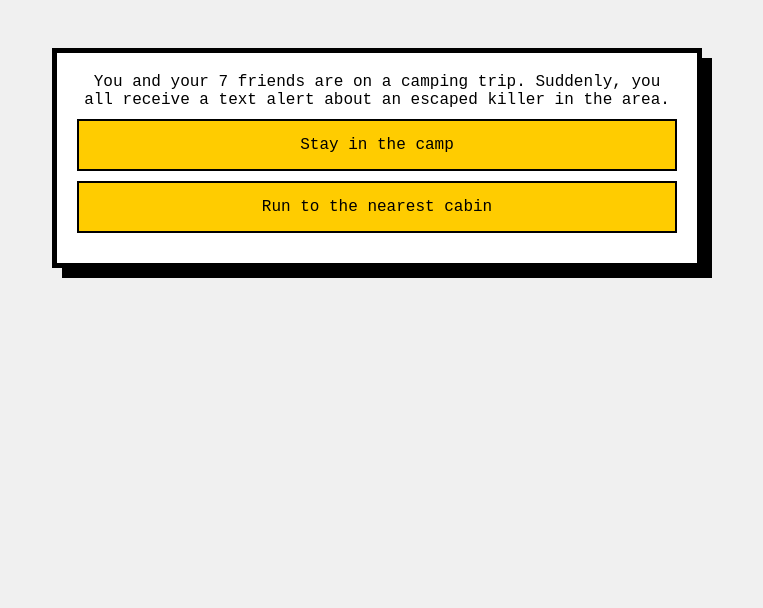
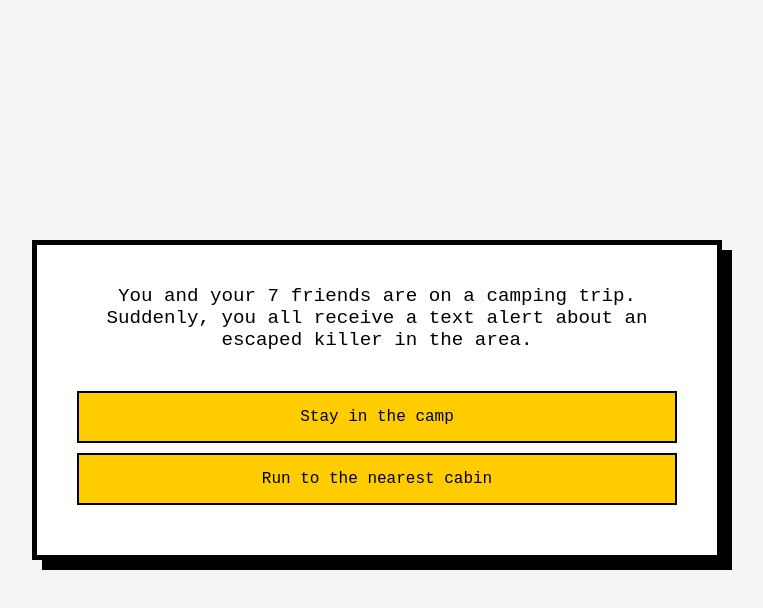
Before and after one commit to JVelezFD/Herewego, a plain HTML site: page index.html in a window 1280 px wide. Shown: the whole page, without its empty margins (263-1026 px from the left). Drawn offline with Linux system fonts and the light colour scheme.

Commit message:
decided to recenter the game-container and prepare space above container for animation and not below

```diff
--- a/style.css
+++ b/style.css
@@ -1,18 +1,27 @@
 body {
   font-family: "Courier New", Courier, monospace;
-  background-color: #f0f0f0;
+  background-color: #f5f5f5;
   color: #000;
-  text-align: center;
-  padding: 20px;
+  display: flex;
+  justify-content: center;
+  align-items: center;
+  height: 100vh;
+  margin: 0;
 }
 
 #game-container {
   background-color: #fff;
   border: 5px solid #000;
-  padding: 20px;
+  padding: 40px;
   max-width: 600px;
-  margin: 20px auto;
+  width: 100%;
+  text-align: center;
   box-shadow: 10px 10px 0 #000;
+}
+
+#story {
+  margin-bottom: 40px;
+  font-size: 1.2em;
 }
 
 .choice {
```
